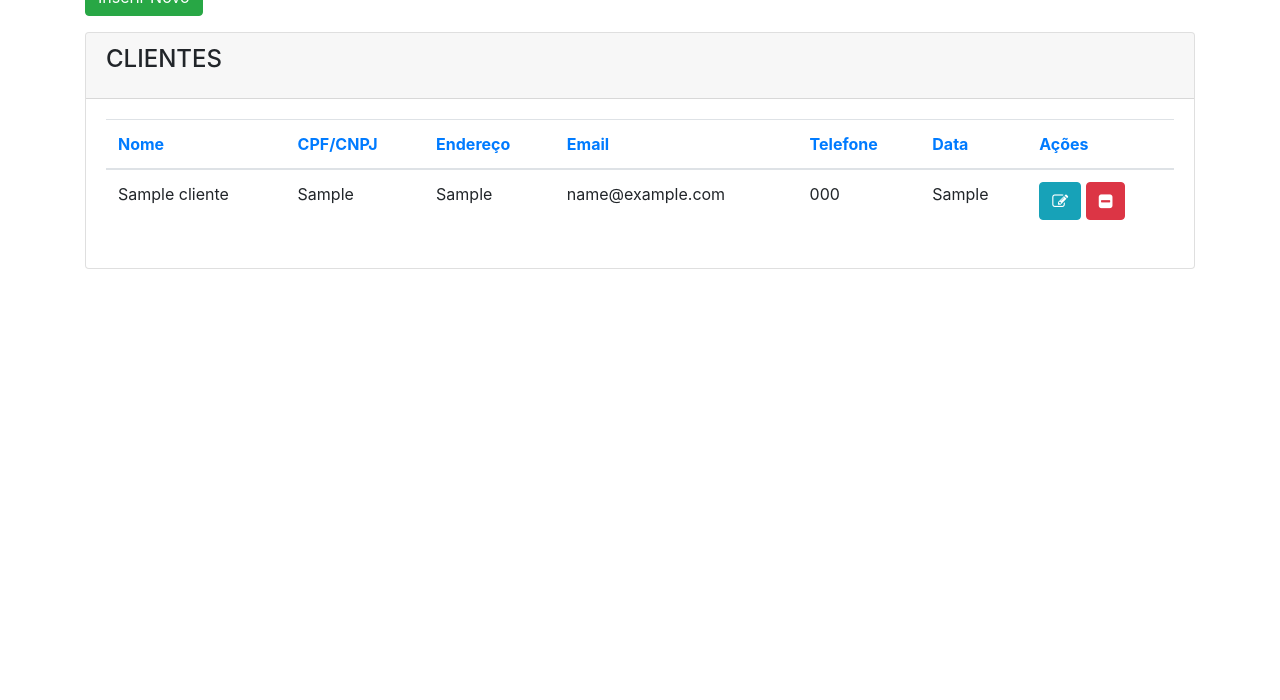
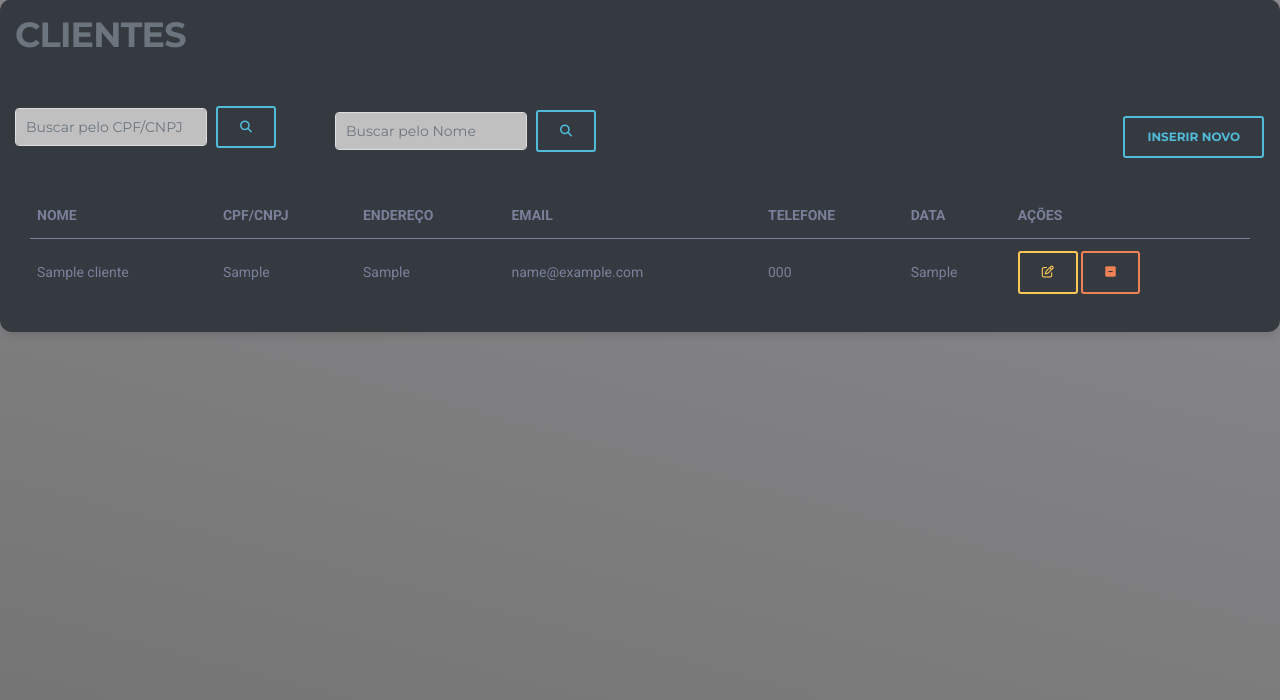
Before and after one commit to anadebner21/KLIMAT, a PHP site: page /clientes.php in a window 1280 px wide. Shown: the part 100-800 px from the top of the page. Run offline with PHP 8.4, Linux system fonts and the light colour scheme; tables that the repository leaves empty or names only in its code hold one stand-in row (values such as "Sample post"); some libraries are stand-ins or nearby versions.

Commit message:
melhorando front- end ->clientes

```diff
--- a/clientes.php
+++ b/clientes.php
@@ -22,7 +22,20 @@
 
 
 <script src="https://cdnjs.cloudflare.com/ajax/libs/jquery.mask/1.14.11/jquery.mask.min.js"></script>
-
+<meta charset="utf-8">
+  <meta content="width=device-width, initial-scale=1.0" name="viewport" />
+  <meta http-equiv="X-UA-Compatible" content="IE=edge,chrome=1" />
+  <!--     Fonts and icons     -->
+  <link rel="stylesheet" type="text/css" href="https://fonts.googleapis.com/css?family=Roboto:300,400,500,700|Roboto+Slab:400,700|Material+Icons" />
+  <link rel="stylesheet" href="https://maxcdn.bootstrapcdn.com/font-awesome/latest/css/font-awesome.min.css">
+  <!-- Material Icons -->
+  <link href="https://fonts.googleapis.com/icon?family=Material+Icons+Round" rel="stylesheet">
+  <!-- Material Kit CSS -->
+  <link href="assets/css/material-kit.css?v=3.0.0" rel="stylesheet" />
+  <link href="assets/css/bootstrap.min.css" rel="stylesheet" />
+  <link href="assets/css/paper-dashboard.css?v=2.0.0" rel="stylesheet" />
+  <link href="https://fonts.googleapis.com/css?family=Montserrat:400,700,200" rel="stylesheet" />
+  <link href="https://maxcdn.bootstrapcdn.com/font-awesome/latest/css/font-awesome.min.css" rel="stylesheet">
 
 
 </head>
@@ -30,63 +43,100 @@
 
 <body>
 
+<nav class="navbar navbar-expand-lg position-absolute top-0 z-index-3 w-100 shadow-none my-3 navbar-transparent">
+    <div class="container">
+      <a class="navbar-brand  text-dark " rel="tooltip"  data-placement="bottom" target="_blank">
+        KLIMAT - GERENCIAMENTO
+      </a>
+      <ul class="navbar-nav">
+
+      <div class="collapse navbar-collapse justify-content-end" id="navigation">
 
 
-  <nav class="navbar navbar-expand-lg navbar-light bg-light">
-
-  <div class="collapse navbar-collapse" id="conteudoNavbarSuportado">
     <ul class="navbar-nav mr-auto">
 
     </ul>
-    <form class="form-inline my-2 my-lg-0 mr-5">
-      <input name="pesquisarcpf" id="txtcpf" class="form-control mr-sm-2" type="search" placeholder="Buscar pelo CPF/CNPJ" aria-label="Pesquisar">
-      <button name="buttonPesquisarCPF" class="btn btn-outline-success my-2 my-sm-0" type="submit"><i class="fa fa-search"></i></button>
-    </form>
 
-    <form class="form-inline my-2 my-lg-0">
-      <input name="pesquisar" class="form-control mr-sm-2" type="search" placeholder="Buscar pelo Nome" aria-label="Pesquisar">
-      <button name="buttonPesquisar" class="btn btn-outline-success my-2 my-sm-0" type="submit"><i class="fa fa-search"></i></button>
-    </form>
+
+
+         </div>
+
+      </ul>
+      </div>
+    </div>
+  </nav>
+
+  <div class="page" style="background-image: url('https://www.adagil.com.br/assets/site/img/aplicacao2.png')">
+    <span class="mask bg-gradient-dark opacity-6"></span>
+    <div class="container">
+      <div class="row">
+        <div class="col-md-8 mx-auto">
+          <div class="text-center">
+            <h1 class="text-black"></h1>
+            <h3 class="text-secondary">..........</h3>
+          </div>
+        </div>
+      </div>
+    </div>
   </div>
-</nav>
 
 
 
 
 
-<div class="container">
+  <div class="content">
+            <div class="row">
+              <div class="col-md-12">
+                <div class="card text-white bg-dark mb-3">
+                  <div class="card-header">
+                    <h2 class="text-start text-secondary font-weight-bold ">CLIENTES</h2>
+                    <h6 class="card text-right"></h6>
+
+                    <div class="col-xs-4">
+                    <div class="col-xs-4">
+                    <div class="row">
+
+  <div class="col-md-3 col-xs-4">
+    <div class="form-group">
+    <form class="form-inline my-2 my-lg-0">
+      <input name="pesquisarcpf" id="txtcpf" class="form-control mr-sm-2" type="search" placeholder="Buscar pelo CPF/CNPJ" aria-label="Pesquisar" style="background-color: 	#C0C0C0;">
+      <button name="buttonPesquisarCPF" class="btn btn-outline-info my-2 my-sm-0" type="submit"><i class="fa fa-search"></i></button>
+    </form>
+    </div>
+  </div>
+  <div class="col-md-6 col-xs-4">
+
+    <div class="form-group">
+    <form class="form-inline my-2 my-lg-1">
+      <input name="pesquisar" class="form-control mr-sm-2" type="search" placeholder="Buscar pelo Nome" aria-label="Pesquisar" style="background-color: 	#C0C0C0;">
+      <button name="buttonPesquisar" class="btn btn-outline-info my-2 my-sm-0" type="submit"><i class="fa fa-search"></i></button>
+    </form>
+    </div>
+  </div>
+
+
+
+  <div class="col-md-3 col-xs-4">
+    <div class="form-group">
+    <h6 class="text-end"><button type="button" class="btn btn-outline-info" data-toggle="modal" data-target="#modalExemplo">Inserir Novo</h6>
+
+
+    </div>
+  </div>
+</div>
+</div>
 
 
 
 
-      <br>
 
 
-         <div class="row">
-           <div class="col-sm-12">
-            <button type="button" class="btn btn-success mb-3" data-toggle="modal" data-target="#modalExemplo">Inserir Novo </button>
-
-           </div>
 
 
-        </div>
-
-
-          <div class="content">
-            <div class="row">
-              <div class="col-md-12">
-                <div class="card">
-                  <div class="card-header">
-                    <h4 class="card-title">CLIENTES</h4>
-                  </div>
                   <div class="card-body">
-                    <div class="table-responsive">
-
+                    <div class="table-secundary">
                       <!--LISTAR TODOS OS CLIENTES -->
-
                       <?php
-
-
                         if(isset($_GET['buttonPesquisar']) and $_GET['pesquisar'] != ''){
                           $nome = $_GET['pesquisar'] . '%';
                            $query = "select * from clientes where nome LIKE '$nome'  order by nome asc";
@@ -94,31 +144,21 @@
                           $nome = $_GET['pesquisarcpf'];
                            $query = "select * from clientes where cpf_cnpj = '$nome'  order by nome asc";
                         }
-
                         else{
                          $query = "select * from clientes order by nome asc";
                         }
 
 
-
-
-
                         $result = mysqli_query($conexao, $query);
                         //$dado = mysqli_fetch_array($result);
                         $row = mysqli_num_rows($result);
-
                         if($row == ''){
-
                             echo "<h3> Não existem dados cadastrados no banco </h3>";
-
                         }else{
-
                            ?>
 
-
-
-                      <table class="table">
-                        <thead class=" text-primary">
+                      <table class=" table">
+                        <thead >
 
                           <th>
                             Nome
@@ -147,7 +187,6 @@
                         <tbody>
 
                          <?php
-
                           while($res_1 = mysqli_fetch_array($result)){
                             $nome = $res_1["nome"];
                             $cpf_cnpj = $res_1["cpf_cnpj"];
@@ -156,13 +195,9 @@
                             $telefone = $res_1["telefone"];
                             $data = $res_1["data"];
                             $id = $res_1["id"];
-
                             $data2 = implode('/', array_reverse(explode('-', $data)));
-
                             ?>
-
                             <tr>
-
                              <td><?php echo $nome; ?></td>
                              <td><?php echo $cpf_cnpj; ?></td>
                              <td><?php echo $endereco; ?></td>
@@ -170,17 +205,13 @@
                              <td><?php echo $telefone; ?></td>
                              <td><?php echo $data2; ?></td>
                              <td>
-                             <a class="btn btn-info" href="clientes.php?func=edita&id=<?php echo $id; ?>"><i class="fa fa-pencil-square-o"></i></a>
-
-                             <a class="btn btn-danger" href="clientes.php?func=deleta&id=<?php echo $id; ?>"><i class="fa fa-minus-square"></i></a>
-
+                             <a class="btn btn-outline-warning" href="clientes.php?func=edita&id=<?php echo $id; ?>"><i class="fa fa-pencil-square-o"></i></a>
+                             <a class="btn btn-outline-danger" href="clientes.php?func=deleta&id=<?php echo $id; ?>"><i class="fa fa-minus-square"></i></a>
                              </td>
                             </tr>
-
                             <?php
                               }
                             ?>
-
 
                         </tbody>
                       </table>
@@ -191,21 +222,20 @@
                   </div>
                 </div>
               </div>
-
 </div>
 
 
 
 
  <!-- Modal -->
-      <div id="modalExemplo" class="modal fade" role="dialog">
-        <div class="modal-dialog">
+      <div id="modalExemplo" class="modal fade" role="dialog" >
+        <div class="modal-dialog" >
          <!-- Modal content-->
-          <div class="modal-content">
+          <div class="modal-content" style="background-color:#708090;">
             <div class="modal-header" >
 
-              <h4 class="modal-title">Clientes</h4>
-              <button type="button" class="close" data-dismiss="modal">&times;</button>
+            <h2 class="text-center text-dark font-weight-bold ">CLIENTE-NOVO</h2>
+               <button type="button" class="close" data-dismiss="modal">&times;</button>
             </div>
             <div class="modal-body">
               <form method="POST" action="">
@@ -227,7 +257,7 @@
               </div>
               <div class="form-group">
                 <label for="fornecedor">Telefone</label>
-                 <input type="text" class="form-control mr-2" name="telefone" id="telefone" placeholder="" required>
+                 <input type="text" class="form-control mr-2" name="telefone" id="telefone" placeholder="Telefone" required>
               </div>
             </div>
 
@@ -241,7 +271,6 @@
           </div>
         </div>
       </div>
-
 
 
 
@@ -317,7 +346,7 @@
       <div id="modalEditar" class="modal fade" role="dialog">
         <div class="modal-dialog">
          <!-- Modal content-->
-          <div class="modal-content">
+          <div class="modal-content" style="background-color:#708090;">
             <div class="modal-header">
 
               <h4 class="modal-title">CLIENTES</h4>
```
